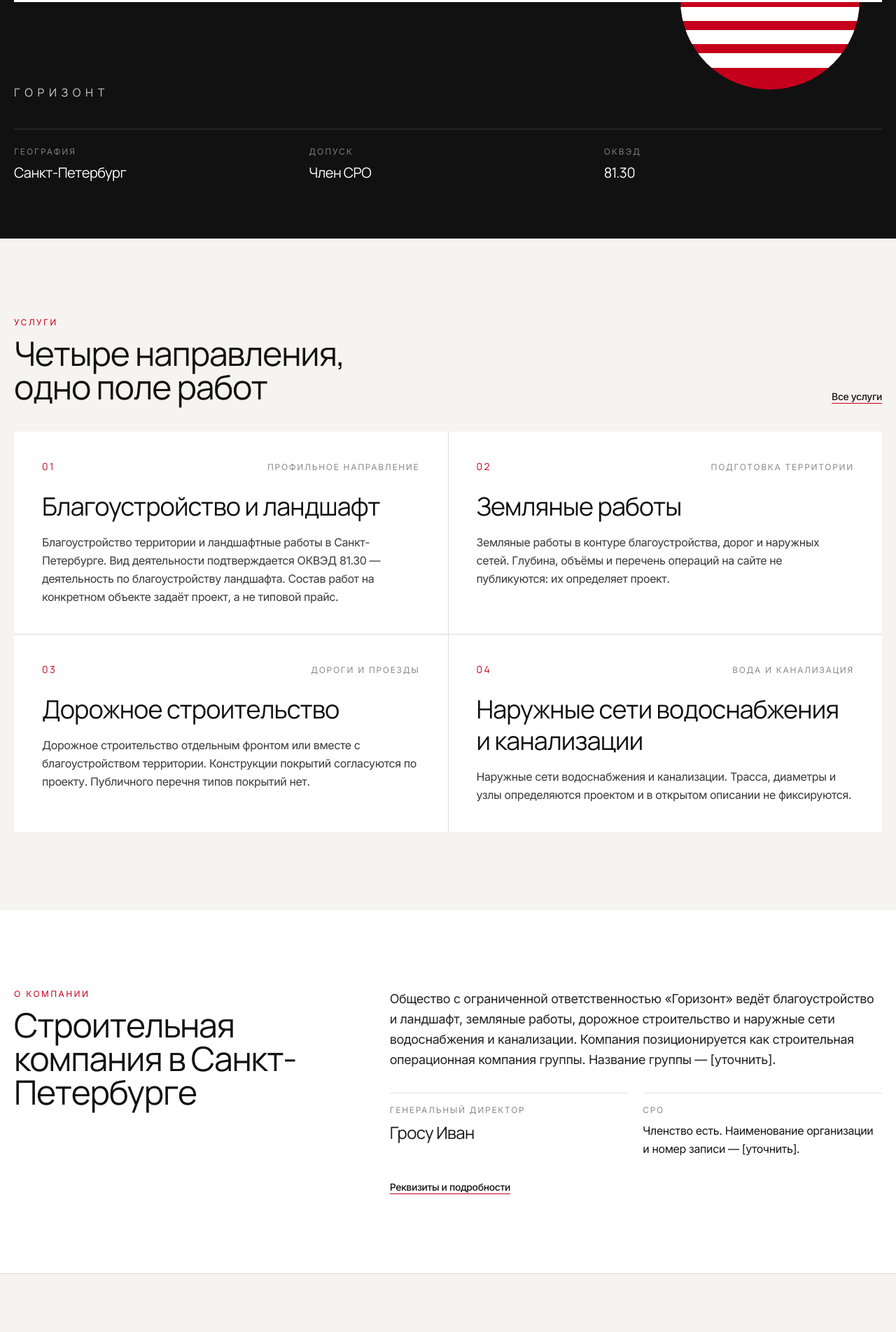
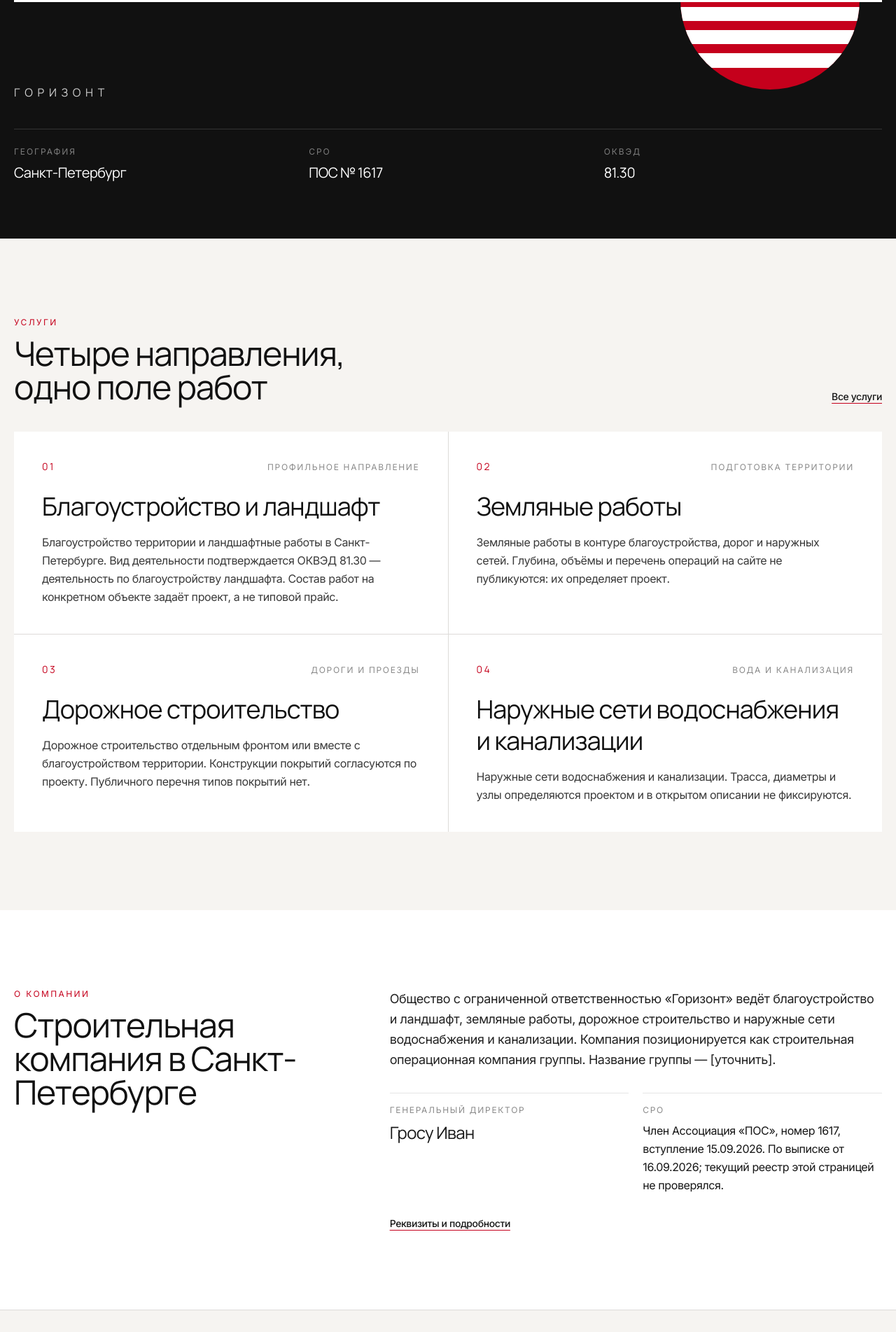
Before and after one commit to efim21350-maker/gorizont-site, a Next.js app: page / in a window 1280 px wide. Shown: the part 801-2705 px from the top of the page at 70% size. Built offline with nearby package versions, Linux system fonts and the light colour scheme.

Commit message:
feat: add confirmed SRO membership from the extract
Name Association POS, member 1617 and the 15 September 2026
start date, sourced to the 16 September 2026 extract.

```diff
--- a/app/(pages)/o-kompanii/page.tsx
+++ b/app/(pages)/o-kompanii/page.tsx
@@ -3,7 +3,7 @@ import Link from 'next/link';
 
 import { buildMetadata } from '~/utils/metadata';
 import PageIntro from '~/components/site/PageIntro';
-import { company } from '~/lib/company';
+import { company, sroSummary } from '~/lib/company';
 
 export const metadata: Metadata = buildMetadata({
   title: 'О компании',
@@ -44,8 +44,12 @@ export default function AboutPage() {
             </p>
             <div className="mt-8 border border-black/10 bg-white p-6">
               <p className="text-xs tracking-[0.16em] text-[#C5001C] uppercase">СРО</p>
+              <p className="mt-3 text-base leading-relaxed">{sroSummary}</p>
               <p className="mt-3 text-base leading-relaxed">
-                Компания состоит в саморегулируемой организации. Наименование СРО и номер записи в реестре — [уточнить].
+                В выписке № {company.sro.extractNo} отмечен первый уровень ответственности компенсационного фонда
+                возмещения вреда: стоимость работ по одному договору не превышает 90 млн руб. Уровни компенсационного
+                фонда договорных обязательств не отмечены. Допуска к особо опасным, технически сложным и уникальным
+                объектам и к объектам использования атомной энергии в этой выписке нет.
               </p>
             </div>
           </div>
--- a/app/(pages)/voprosy/page.tsx
+++ b/app/(pages)/voprosy/page.tsx
@@ -2,7 +2,7 @@ import type { Metadata } from 'next';
 
 import { buildMetadata } from '~/utils/metadata';
 import PageIntro from '~/components/site/PageIntro';
-import { company } from '~/lib/company';
+import { company, sroSummary } from '~/lib/company';
 
 export const metadata: Metadata = buildMetadata({
   title: 'Вопросы',
@@ -25,7 +25,7 @@ const items = [
   },
   {
     q: 'Есть ли допуск СРО?',
-    a: 'Да, компания состоит в СРО. Наименование организации и номер записи — [уточнить].',
+    a: sroSummary,
   },
   {
     q: 'Кто генеральный директор?',
--- a/app/page.tsx
+++ b/app/page.tsx
@@ -6,7 +6,7 @@ import HorizonHero from '~/components/site/HorizonHero';
 import ServiceIndex from '~/components/site/ServiceIndex';
 import ContactRequestForm from '~/components/feedback/ContactRequestForm';
 import { FeedbackButton } from '~/components/feedback/FeedbackProvider';
-import { company } from '~/lib/company';
+import { company, sroSummary } from '~/lib/company';
 
 export const metadata: Metadata = buildMetadata({
   description:
@@ -74,9 +74,7 @@ export default function Page() {
               </div>
               <div className="border-t border-black/10 pt-4">
                 <dt className="text-xs tracking-[0.14em] text-[#8a8a8a] uppercase">СРО</dt>
-                <dd className="mt-2 text-base leading-relaxed">
-                  Членство есть. Наименование организации и номер записи — [уточнить].
-                </dd>
+                <dd className="mt-2 text-base leading-relaxed">{sroSummary}</dd>
               </div>
             </dl>
             <Link
--- a/src/components/site/HorizonHero.tsx
+++ b/src/components/site/HorizonHero.tsx
@@ -5,7 +5,7 @@ import { company } from '~/lib/company';
 
 const facts = [
   { label: 'География', value: company.city },
-  { label: 'Допуск', value: 'Член СРО' },
+  { label: 'СРО', value: `ПОС № ${company.sro.memberNumber}` },
   { label: 'ОКВЭД', value: company.okved },
 ];
 
--- a/src/lib/company.ts
+++ b/src/lib/company.ts
@@ -19,7 +19,16 @@ export const company = {
   director: 'Гросу Иван',
   directorTitle: 'Генеральный директор',
   logo: '/brand/gorizont-logo.jpg',
+  sro: {
+    shortName: 'Ассоциация «ПОС»',
+    memberNumber: '1617',
+    joinedOn: '15.09.2026',
+    extractOn: '16.09.2026',
+    extractNo: 'ПОС 09/26-1617-3253',
+  },
 } as const;
+
+export const sroSummary = `Член ${company.sro.shortName}, номер ${company.sro.memberNumber}, вступление ${company.sro.joinedOn}. По выписке от ${company.sro.extractOn}; текущий реестр этой страницей не проверялся.`;
 
 export const nav = [
   { href: '/uslugi', label: 'Услуги' },
--- a/src/shared/data/pages/about.data.tsx
+++ b/src/shared/data/pages/about.data.tsx
@@ -21,7 +21,7 @@ export const hero2About: HeroProps = {
 export const statsAbout: StatsProps = {
   items: [
     { title: 'СПб', description: 'Город работ' },
-    { title: 'СРО', description: 'Членство есть, номер — [уточнить]' },
+    { title: 'ПОС № 1617', description: 'С 15.09.2026, по выписке от 16.09.2026' },
     { title: '81.30', description: 'ОКВЭД' },
     { title: '[уточнить]', description: 'Название группы' },
   ],
@@ -82,7 +82,13 @@ export const testimonials2About: TestimonialsProps = {
 };
 
 export const faqsAbout: FAQsProps = {
-  items: [{ title: 'Есть ли СРО?', description: 'Да. Наименование и номер записи — [уточнить].' }],
+  items: [
+    {
+      title: 'Есть ли СРО?',
+      description:
+        'Да. Ассоциация «ПОС», номер члена 1617, вступление 15.09.2026. Источник — выписка от 16.09.2026, без проверки текущего реестра.',
+    },
+  ],
 };
 
 export const contactAbout: ContactProps = {
--- a/src/shared/data/pages/faqs.data.tsx
+++ b/src/shared/data/pages/faqs.data.tsx
@@ -9,7 +9,11 @@ export const faqs4Faqs: FAQsProps = {
   items: [
     { title: 'Где работаете?', description: 'В Санкт-Петербурге.' },
     { title: 'Кто директор?', description: 'Гросу Иван.' },
-    { title: 'Есть ли СРО?', description: 'Да. Номер записи — [уточнить].' },
+    {
+      title: 'Есть ли СРО?',
+      description:
+        'Да. Ассоциация «ПОС», номер 1617, с 15.09.2026. По выписке от 16.09.2026; текущий реестр не проверялся.',
+    },
     { title: 'Сколько стоит?', description: 'Стоимость рассчитывается по проекту.' },
   ],
 };
--- a/src/shared/data/pages/home.data.tsx
+++ b/src/shared/data/pages/home.data.tsx
@@ -45,7 +45,11 @@ export const contentHomeOne: ContentProps = {
     'ООО «Горизонт» — строительная операционная компания группы в Санкт-Петербурге. Название группы — [уточнить].',
   items: [
     { title: 'Директор', description: 'Гросу Иван' },
-    { title: 'СРО', description: 'Членство есть. Номер записи — [уточнить].' },
+    {
+      title: 'СРО',
+      description:
+        'Член Ассоциации «ПОС», номер 1617, вступление 15.09.2026. По выписке от 16.09.2026; текущий реестр не проверялся.',
+    },
   ],
 };
 
```
